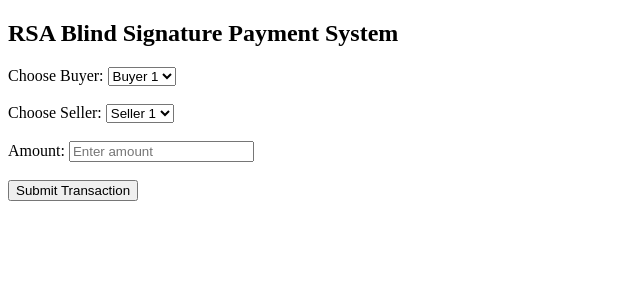
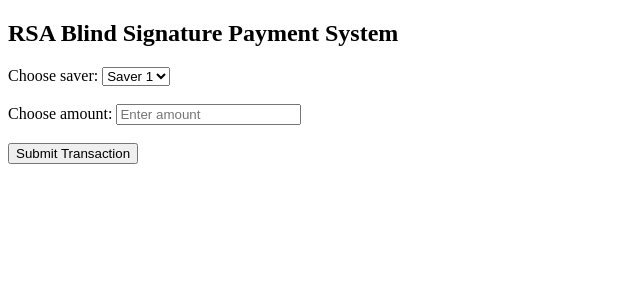
Before and after one commit to Ly4hm/cryptocurrency, a Flask app: page / in a window 1280 px wide. Shown: the top 300 px of the page, without its empty margins (0-640 px from the left). Run offline with Flask 3, Linux system fonts and the light colour scheme; parts of the project's set-up code (start-up, migrations or seed data) failed here and were passed over.

Commit message:
保留本地

```diff
--- a/task1/templates/index.html
+++ b/task1/templates/index.html
@@ -7,23 +7,14 @@
 </head>
 <body>
     <h2>RSA Blind Signature Payment System</h2>
-
-    <label for="buyer">Choose Buyer:</label>
-    <select id="buyer">
-        <option value="buyer1">Buyer 1</option>
-        <option value="buyer2">Buyer 2</option>
+    <label for="saver">Choose saver:</label>
+    <select id="saver">
+        <option value="saver1">Saver 1</option>
+        <option value="saver2">Saver 2</option>
     </select>
-
     <br><br>
 
-    <label for="seller">Choose Seller:</label>
-    <select id="seller">
-        <option value="seller1">Seller 1</option>
-    </select>
-
-    <br><br>
-
-    <label for="amount">Amount:</label>
+    <label for="amount">Choose amount:</label>
     <input type="number" id="amount" placeholder="Enter amount">
 
     <br><br>
@@ -36,61 +27,55 @@
 
     <script>
         function makeTransaction() {
-            var buyer = document.getElementById("buyer").value;
-            var seller = document.getElementById("seller").value;
+            var saver = document.getElementById("saver").value;
             var amount = document.getElementById("amount").value;
+            fetch('/request_uuid',{
+                method:'POST',
+                headers:{
+                    'content-Type': 'application/json',
+                },
+                body:JSON.stringify({
+                    saver: saver,
+                    amount: amount,
+                }),
+            }).then(response => response.json())
+                .then(data => {
+                    if(data.status = "0"){
+                        //返回余额不足的信息
+                        document.getElementById('result').innerText = `Error: ${data.message}`;
+                    }
+                    const uuids = data.uuids;
 
-            fetch('/request_signature', {
+                    uuids.array.forEach(uuid => {
+                        fetch('/blind_uuid', {
                             method: 'POST',
                             headers: {
                                 'Content-Type': 'application/json',
                             },
                             body: JSON.stringify({
-                    buyer: buyer,
-                    seller: seller,
-                    amount: amount
+                                uuid: uuid,
                             }),
                         }).then(response => response.json())
                             .then(data => {
                                 var blinded_message = data.blinded_message;
-
-                    return fetch('/sign_blinded_message', {
+                                fetch('/request_sign',{
                                     method: 'POST',
                                     headers: {
                                         'Content-Type': 'application/json',
                                     },
                                     body: JSON.stringify({
-                            blinded_message: blinded_message
-                        }),
+                                        blinded_message:blinded_message,
+                                    }).then(response => response.json())
+                                        .then(data => {
+                                            if(data.status = "0"){
+                                                //返回签名验证失败的信息
+                                            }
+                                            sign = data.sign;
+                                        })
+                                })
+                            })
                     });
                 })
-                .then(response => response.json())
-                .then(data => {
-                    var blinded_signature = data.blinded_signature;
-                    return fetch('/verify_transaction', {
-                    method: 'POST',
-                    headers: {
-                        'Content-Type': 'application/json',
-                    },
-                    body: JSON.stringify({
-                        buyer: buyer,
-                        seller: seller,
-                        amount: amount,
-                        blinded_signature: blinded_signature
-                    }),
-                });
-                })
-                .then(response => response.json())
-            .then(data => {
-                if (data.status === 'success') {
-                    document.getElementById('result').innerText = `Transaction successful! Buyer balance: ${data.buyer_balance}, Seller balance: ${data.seller_balance}`;
-                } else {
-                    document.getElementById('result').innerText = `Error: ${data.message}`;
-                }
-            })
-            .catch((error) => {
-                console.error('Error:', error);
-            });
         }
     </script>
 </body>
```
Also changed, not shown: task1/main.py (+9 -15 lines), task1/utils.py (+5 -34 lines), task1/app.py (line endings or trailing spaces). Lines whose indentation alone changed are shown as unchanged.
